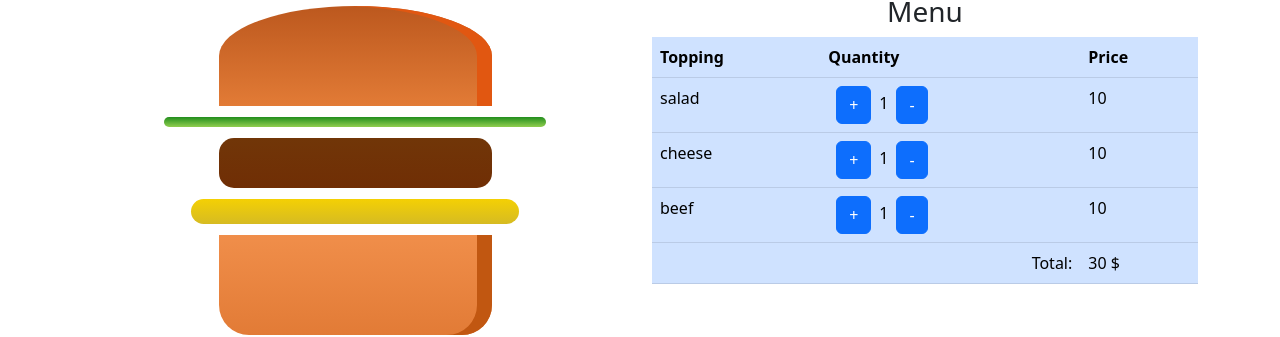
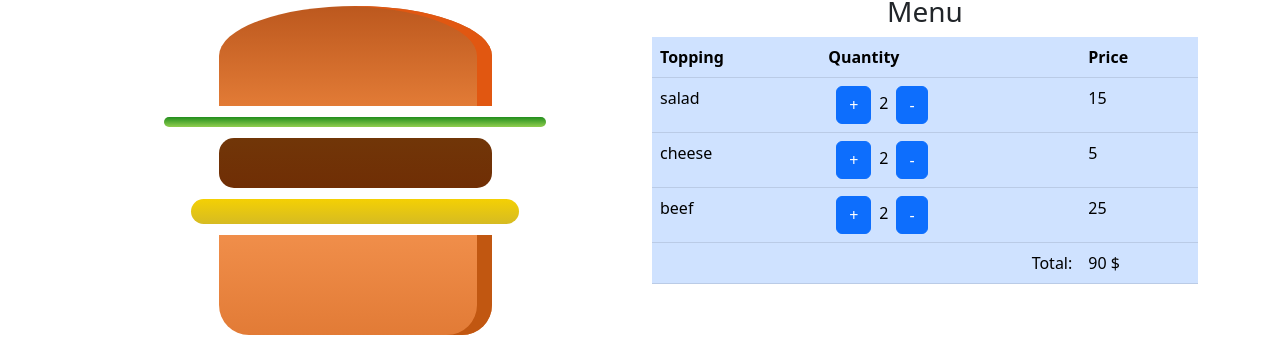
Before and after one commit to AVan-Git/Basic-ReactJS, a React (Create React App) app in the folder demo-buoi8-redux/: page /demoHamburger in a window 1280 px wide. Shown: the part 132-469 px from the top of the page. Built offline with nearby package versions, Linux system fonts and the light colour scheme.

Commit message:
load data redux -> menu

```diff
--- a/demo-buoi8-redux/src/Page/DemoRedux/Demoburger/Burger.jsx
+++ b/demo-buoi8-redux/src/Page/DemoRedux/Demoburger/Burger.jsx
@@ -18,6 +18,8 @@ class Burger extends Component {
   }
 }
 
-const mapStateToProps = (state) => ({});
+const mapStateToProps = (state) => ({
+    burger: state.burgerReducers.burger
+});
 
 export default connect(mapStateToProps)(Burger);
--- a/demo-buoi8-redux/src/Page/DemoRedux/Demoburger/Menu.jsx
+++ b/demo-buoi8-redux/src/Page/DemoRedux/Demoburger/Menu.jsx
@@ -7,8 +7,38 @@ class Menu extends Component {
     prop: PropTypes,
   };
 
+  renderMenu = () => {
+    let { burger } = this.props;
+    return burger.map((item, index) => {
+
+      return (
+        <tr class="" key={index}>
+          <td scope="row">{item.id}</td>
+          <td>
+            <button type="button" className="mx-2 btn btn-primary">
+              +
+            </button>
+            {item.quantity}
+            <button type="button" className="mx-2 btn btn-primary">
+              -
+            </button>
+          </td>
+          <td>{item.price}</td>
+        </tr>
+      );
+    });
+  }
+  renderTotal = () => {
+    let sum = 0;
+    this.props.burger.forEach(item => {
+        sum += item.price*item.quantity
+    });
+    return sum
+  }
   render() {
-    return <>
+    let { burger } = this.props;
+    return (
+      <>
         <h3 className="text-center">Menu</h3>
         <div class="table-responsive">
           <table class="table table-primary">
@@ -20,7 +50,7 @@ class Menu extends Component {
               </tr>
             </thead>
             <tbody>
-                    <tr class="">
+              {/* <tr class="">
                         <td scope="row">salad</td>
                         <td>
                             <button type="button" class="mx-2 btn btn-primary">+</button>
@@ -46,22 +76,27 @@ class Menu extends Component {
                             <button type="button" class="mx-2 btn btn-primary">-</button>
                         </td>
                         <td>10</td>
-                    </tr>
+                    </tr> */}
+
+              {this.renderMenu()}
               <tr>
-                        <td colSpan={2} align="right" >
+                <td colSpan={2} align="right">
                   Total:
                 </td>
-                        <td>30 $</td>
+                <td>{
+                    this.renderTotal()
+                } $</td>
               </tr>
-
             </tbody>
           </table>
         </div>
-
-    </>;
+      </>
+    );
   }
 }
 
-const mapStateToProps = (state) => ({});
+const mapStateToProps = (state) => ({
+  burger: state.burgerReducers.burger,
+});
 
 export default connect(mapStateToProps)(Menu);
```
Also changed, not shown: demo-buoi8-redux/images/img_BT_Hamburger.png. Lines whose indentation alone changed are shown as unchanged.
